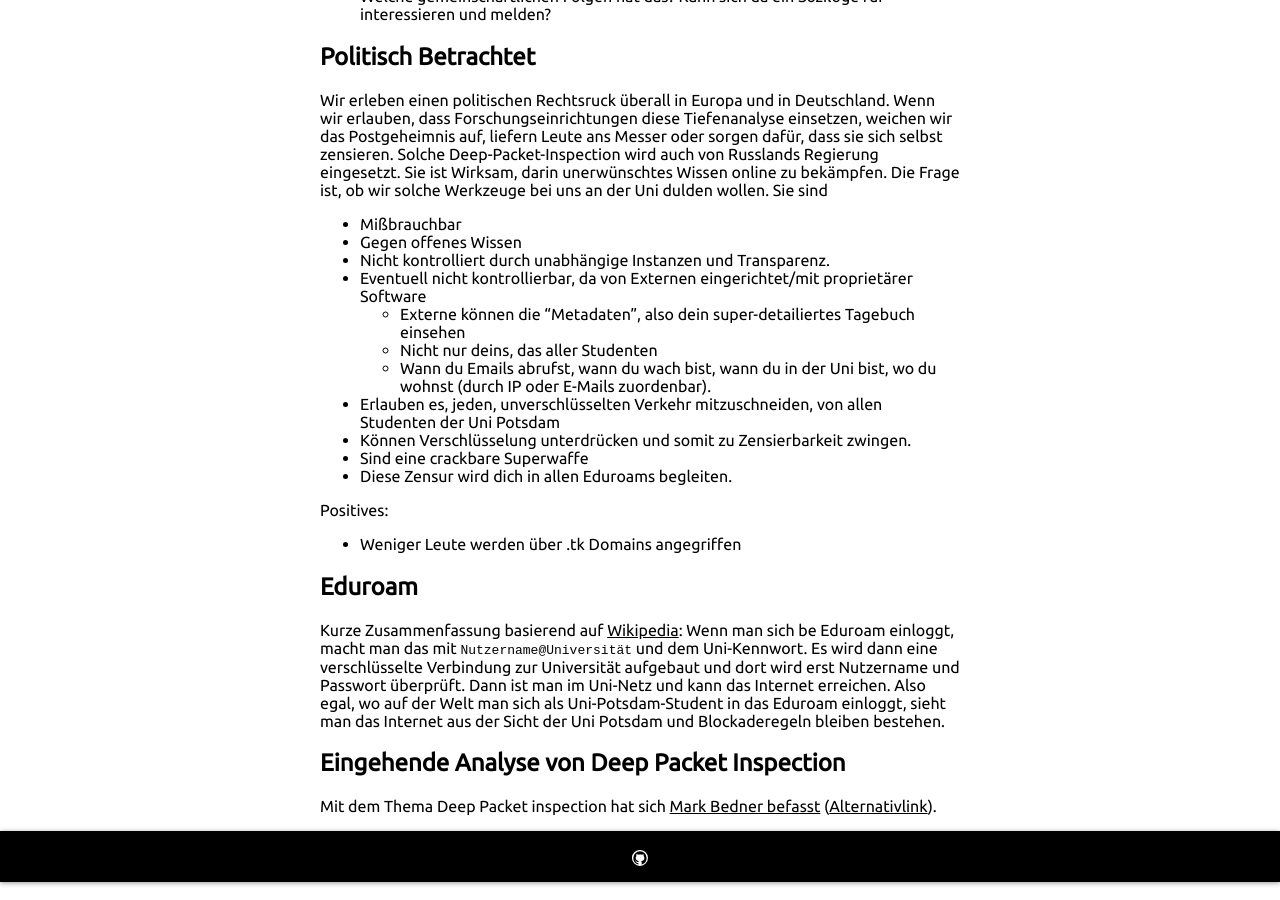
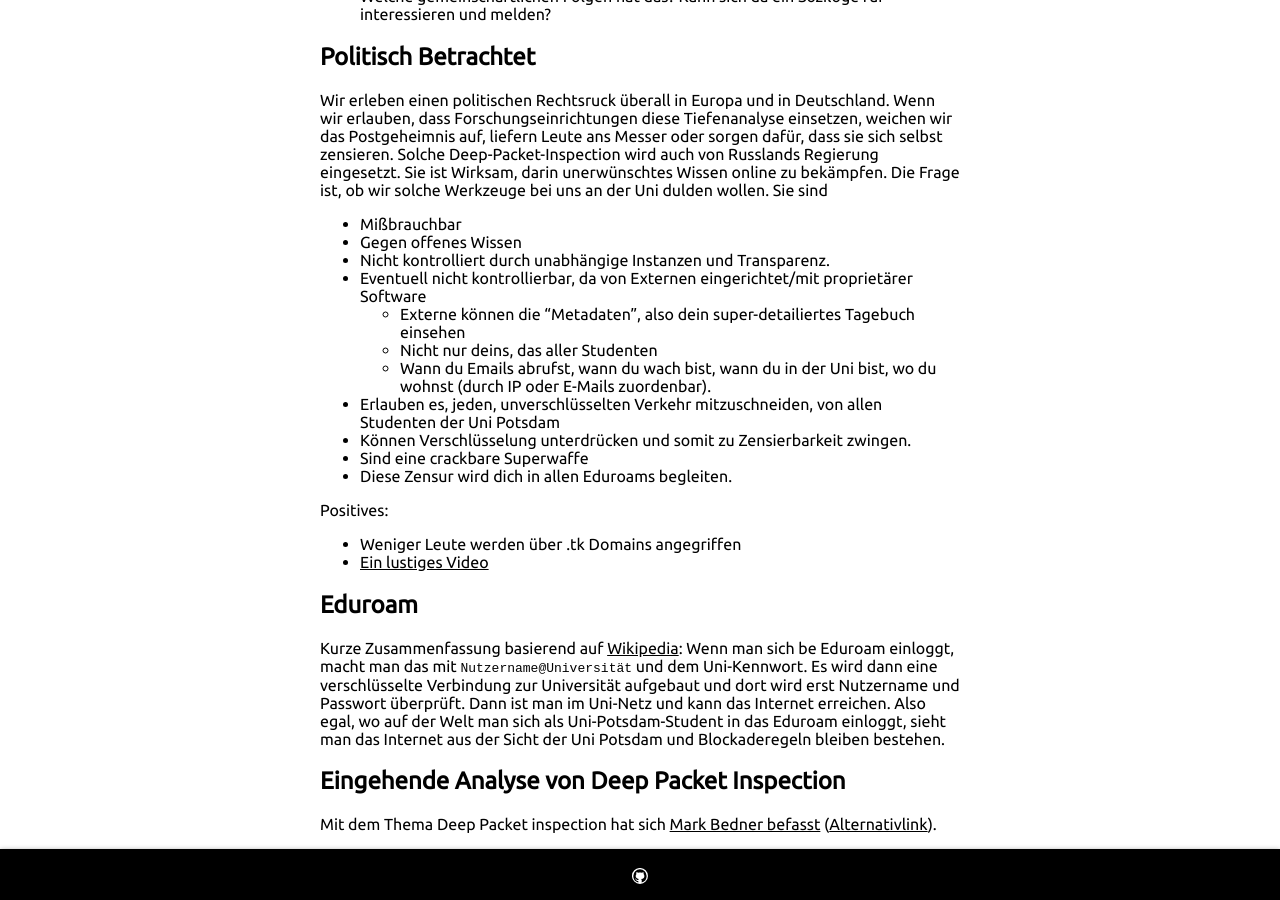
Before and after one commit to niccokunzmann/niccokunzmann.github.io, a Jekyll site: the page built from _posts/2016-06-02-Uni-Potsdam-Zensiert-Das-Internet.md, in a window 1280 px wide and 900 px high, scrolled down 5766 px. Built offline with Jekyll 4.4.1, drawn with Linux system fonts in a browser that asks for light colours.

Commit message:
added video

```diff
--- a/_posts/2016-06-02-Uni-Potsdam-Zensiert-Das-Internet.md
+++ b/_posts/2016-06-02-Uni-Potsdam-Zensiert-Das-Internet.md
@@ -246,6 +246,7 @@ Wir erleben einen politischen Rechtsruck überall in Europa und in Deutschland.
 Positives:
 
 - Weniger Leute werden über .tk Domains angegriffen
+- [Ein lustiges Video](https://www.youtube.com/watch?v=WY6KkRsS26M)
 
 ## Eduroam
 
```
